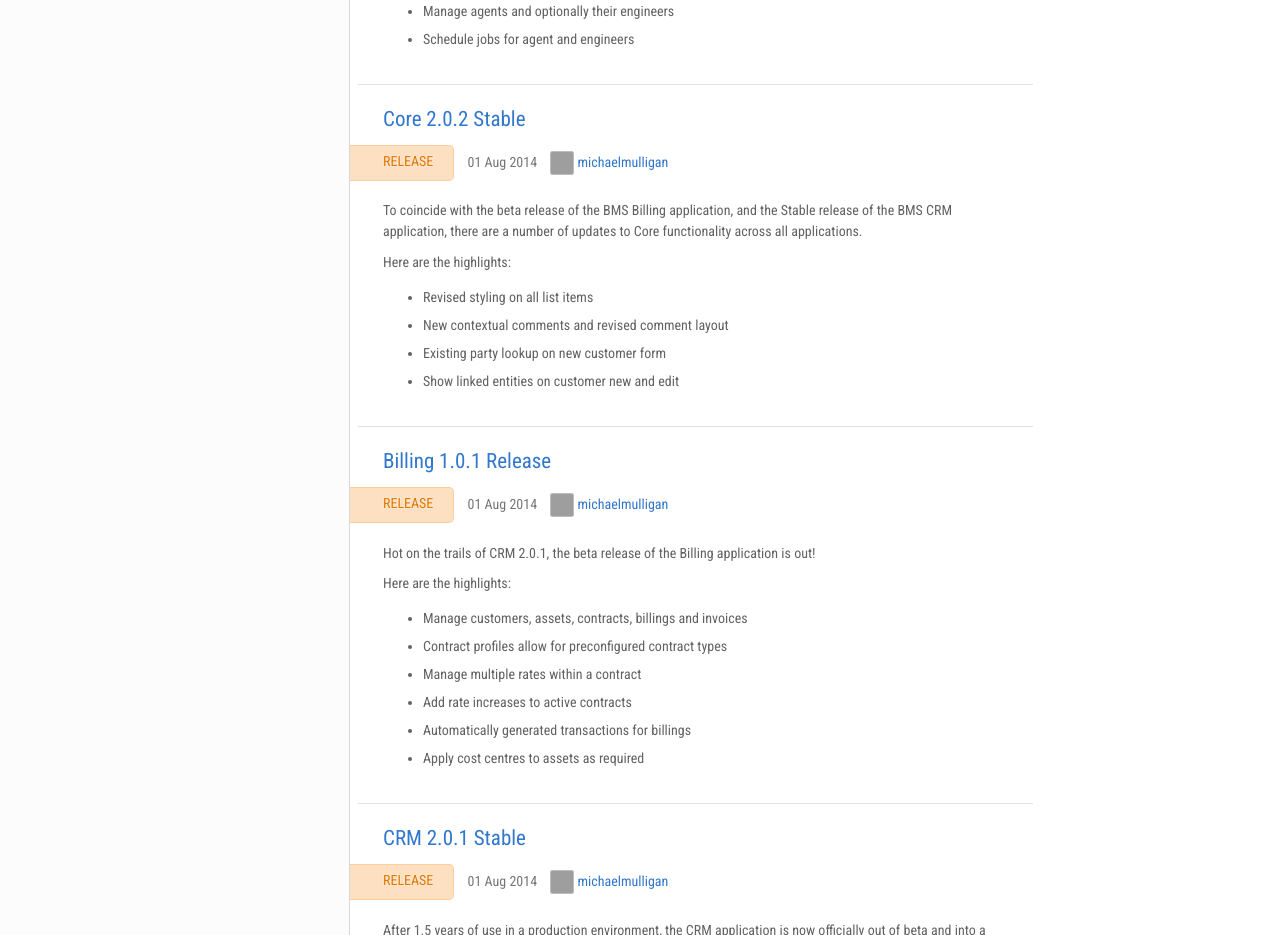
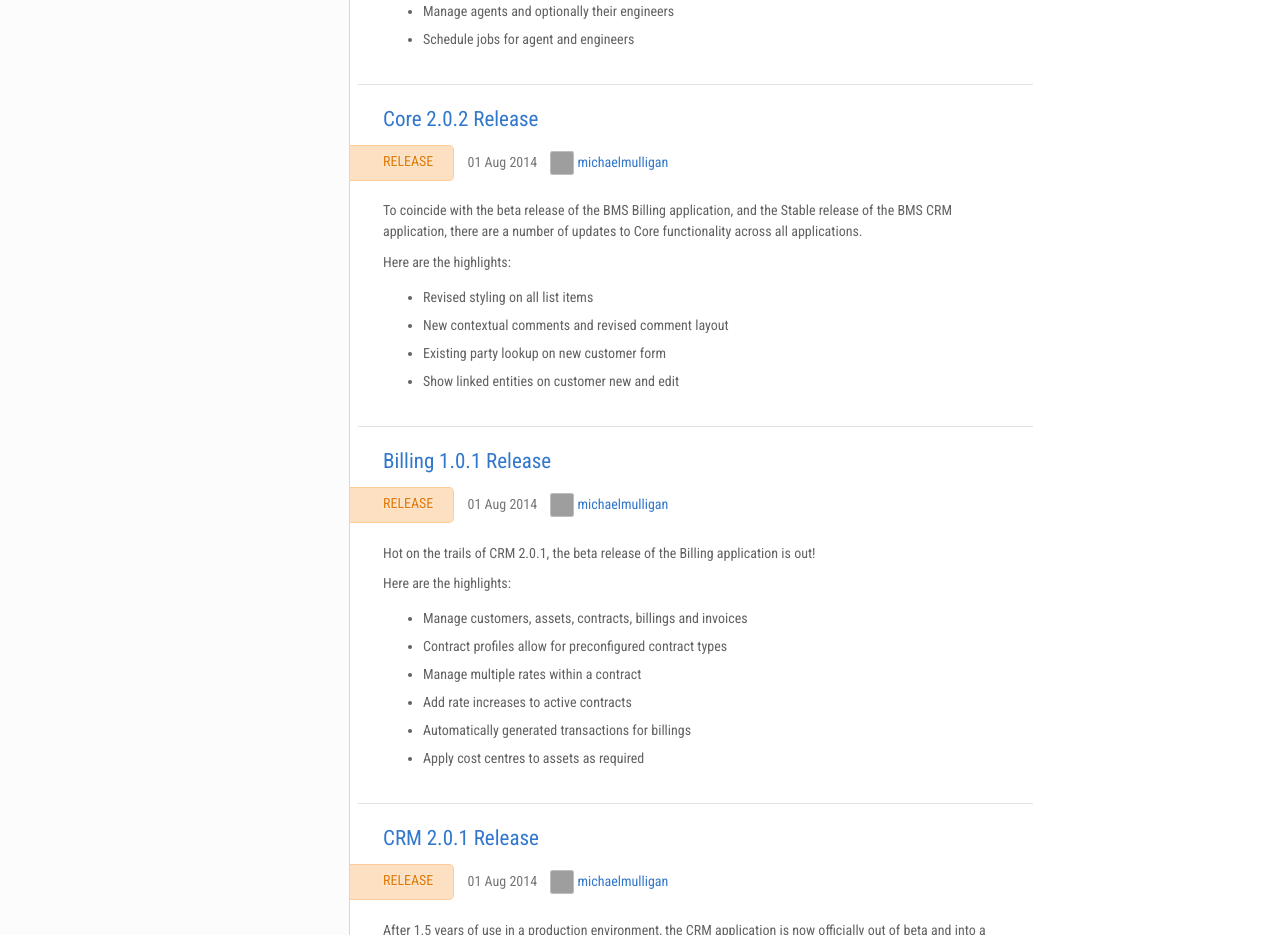
Before and after one commit to ambit/bms-support, a Jekyll site: the page built from news/index.md, in a window 1280 px wide. Shown: the part 822-1757 px from the top of the page. Built offline with Jekyll 4.4.1, drawn with Linux system fonts in a browser that asks for light colours; nearby versions of some CDN libraries; grey boxes are pictures that could not be loaded.

Commit message:
Update Release Titles

```diff
--- a/_posts/2014-08-01-core-2-0-1-release.md
+++ b/_posts/2014-08-01-core-2-0-1-release.md
@@ -1,6 +1,6 @@
 ---
 layout: news_item
-title: "Core 2.0.2 Stable"
+title: "Core 2.0.2 Release"
 date: "2014-08-01 11:02:00 +1000"
 author: michaelmulligan
 version: Core 2.0.2
--- a/_posts/2014-08-01-crm-2-0-1-release.md
+++ b/_posts/2014-08-01-crm-2-0-1-release.md
@@ -1,6 +1,6 @@
 ---
 layout: news_item
-title: "CRM 2.0.1 Stable"
+title: "CRM 2.0.1 Release"
 date: "2014-08-01 11:00:00 +1000"
 author: michaelmulligan
 version: CRM 2.0.1
```
